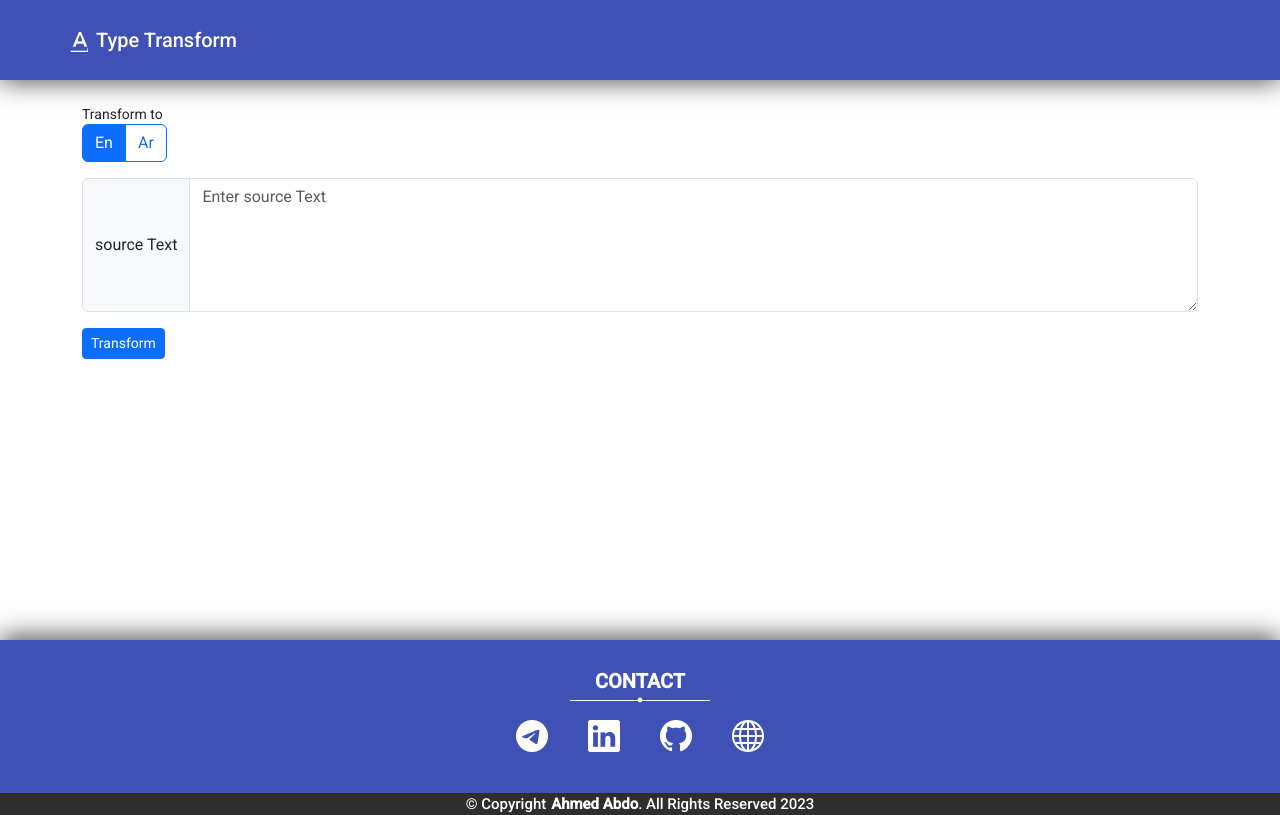
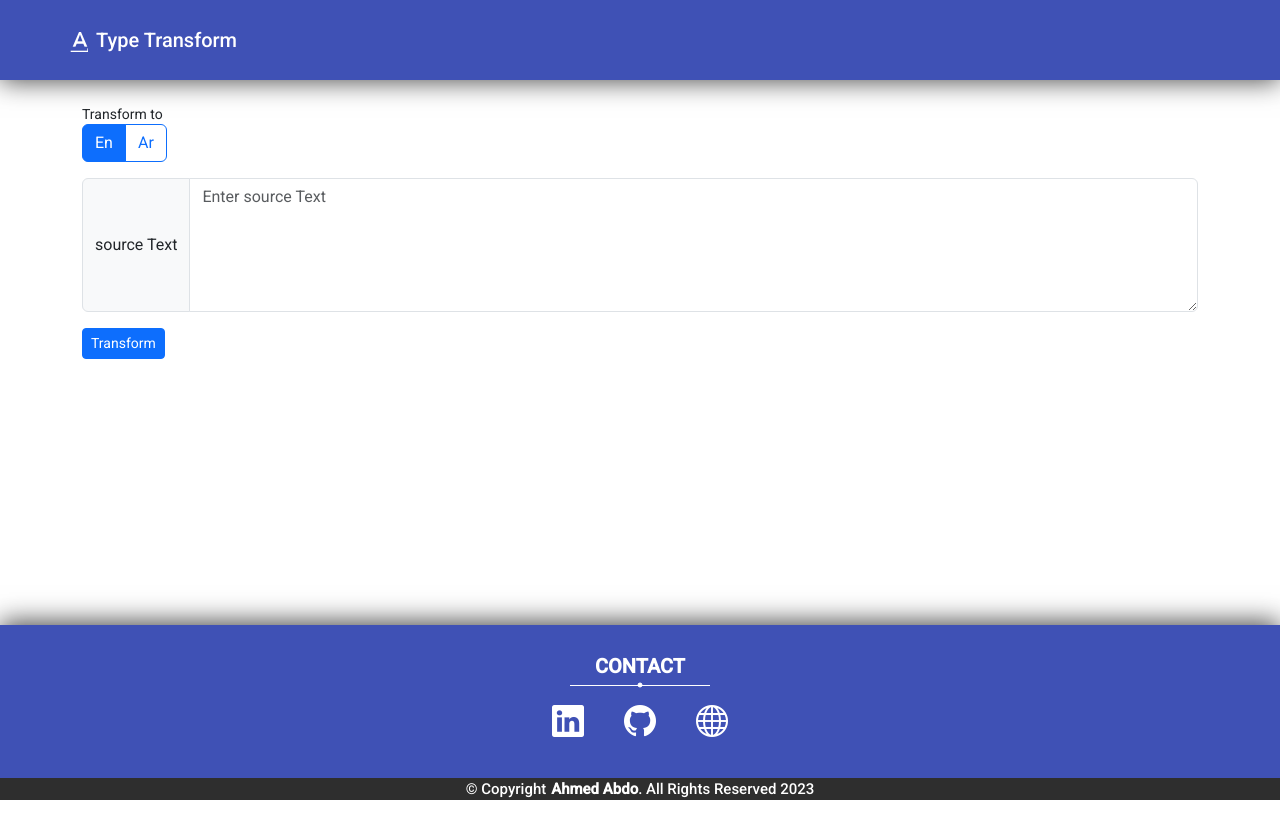
Before and after one commit to ahmedabdo404/TypeTransform, an Angular app: page / in a window 1280 px wide. Built offline with nearby package versions, Linux system fonts and the light colour scheme.

Commit message:
fix footer

```diff
--- a/src/app/Components/Body/main-body/main-body.component.ts
+++ b/src/app/Components/Body/main-body/main-body.component.ts
@@ -10,13 +10,18 @@ import { GetDataService } from 'src/app/Services/get-data.service';
 })
 export class MainBodyComponent implements OnInit {
 
-  LanguagesData: any;
+  LanguagesData: ILanguagesData;
   ResultContent: string;
   IsCopyBtnShowed: Boolean;
   CurrentLang: Language;
 
   constructor(private dataService: GetDataService) {
-    this.LanguagesData = {};
+    this.LanguagesData = {
+      enChars: [],
+      arChars: [],
+      shifEnChars: [],
+      shifArChars: []
+    };
     this.ResultContent = "";
     this.IsCopyBtnShowed = false;
     this.CurrentLang = Language.en;
--- a/src/app/Components/Shared/footer/footer.component.html
+++ b/src/app/Components/Shared/footer/footer.component.html
@@ -5,9 +5,6 @@
       <p>Contact</p>
     </div>
     <div class="contact-icons">
-      <a mat-icon-button matTooltip="Basic" href="https://t.me/ahmed_abdo_571" target="_blank" title="Telegram">
-        <i class="bi bi-telegram"></i>
-      </a>
       <a mat-icon-button matTooltip="Primary" color="primary" href="https://www.linkedin.com/in/ahmed-abdo-306259229"
         target="_blank" title="Linkedin">
         <i class="bi bi-linkedin"></i>
--- a/src/app/app.component.scss
+++ b/src/app/app.component.scss
@@ -1,5 +1,5 @@
 #MainBody {
-  min-height: 70vh;
+  flex: 1;
   display: flex;
   flex-direction: column;
 }
--- a/src/styles.scss
+++ b/src/styles.scss
@@ -19,6 +19,23 @@ $text-color: #fff;
   font-family: Roboto, Oxygen, Ubuntu, Cantarell, 'Open Sans', 'Helvetica Neue', sans-serif
 }
 
+html, body {
+  height: 100%;
+  min-height: 100vh;
+}
+
+body {
+  display: flex;
+  flex-direction: column;
+}
+
+app-root {
+  display: flex;
+  flex-direction: column;
+  min-height: 100vh;
+  flex: 1;
+}
+
 a {
   text-decoration: none;
 }
@@ -26,3 +43,7 @@ a {
 p {
   margin: 0 !important;
 }
+
+#footer {
+  margin-top: auto;
+}
```
